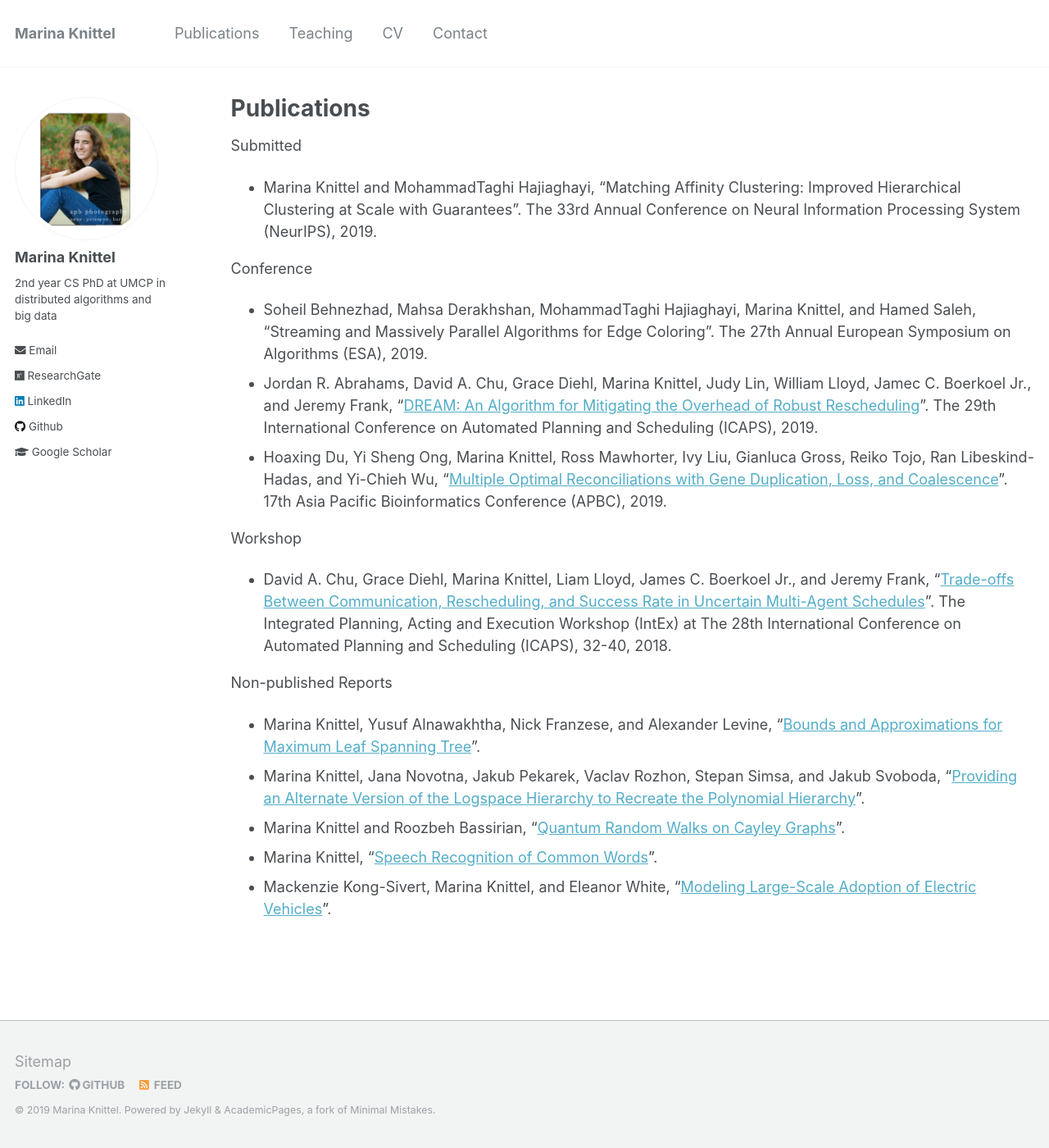
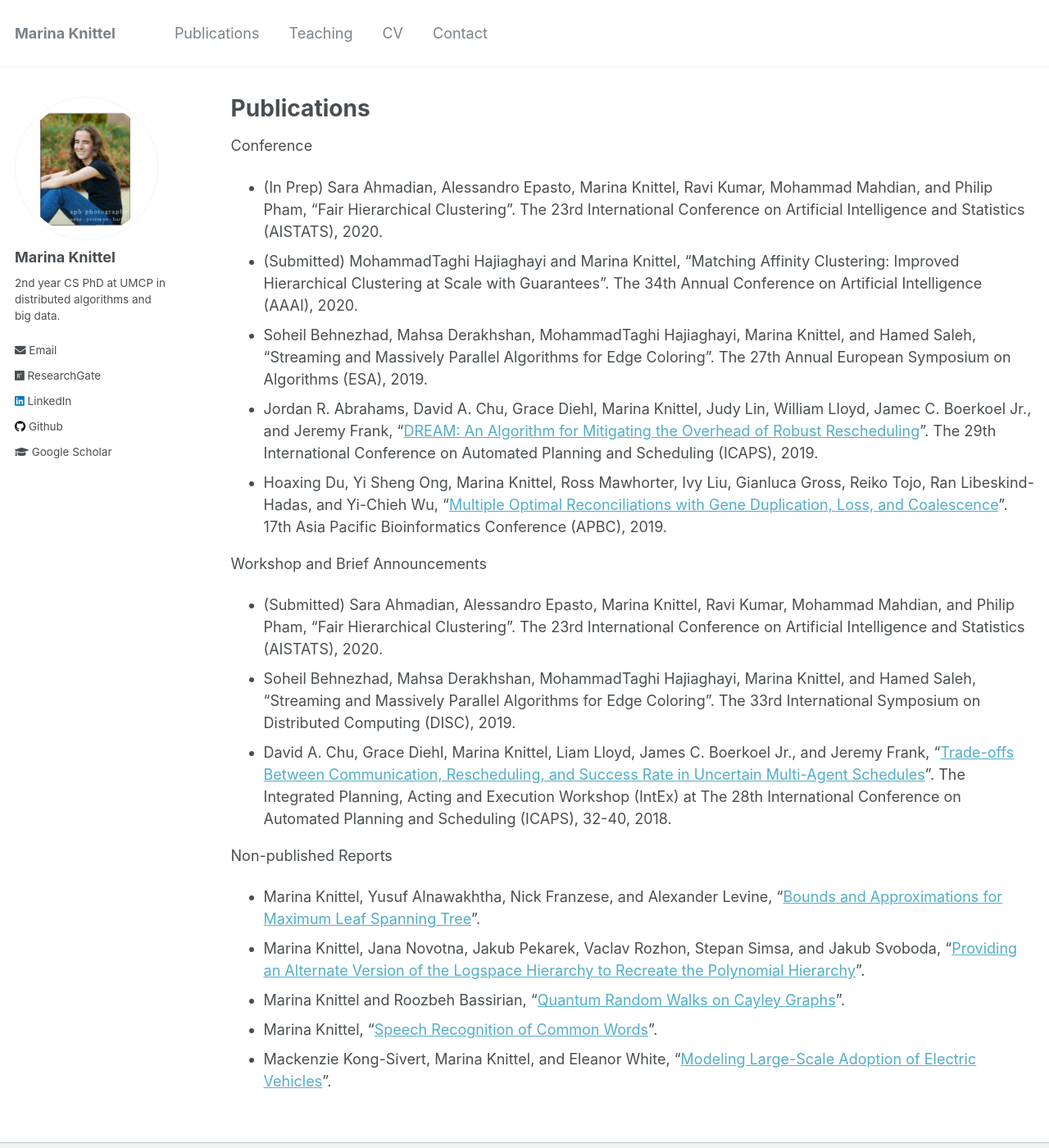
Before and after one commit to mknittel/mknittel.github.io, a Jekyll site: the page built from _pages/publications.md, in a window 1280 px wide and 1400 px high. Shown: the whole window at 82% size. Built offline with Jekyll 4.4.1, drawn with Linux system fonts in a browser that asks for light colours.

Commit message:
updated for 9/20

```diff
--- a/_config.yml
+++ b/_config.yml
@@ -82,7 +82,7 @@
 author:
   name             : "Marina Knittel"
   avatar           : "me.png"
-  bio              : "2nd year CS PhD at UMCP in distributed algorithms and big data"
+  bio              : "2nd year CS PhD at UMCP in distributed algorithms and big data."
   location         : #"Location"
   employer         :
   googlescholar    : "https://scholar.google.com/citations?view_op=list_works&hl=en&user=7EB47RUAAAAJ"
--- a/_pages/publications.md
+++ b/_pages/publications.md
@@ -5,15 +5,16 @@
 author_profile: true
 ---
 
-Submitted
-* Marina Knittel and MohammadTaghi Hajiaghayi, "Matching Affinity Clustering: Improved Hierarchical Clustering at Scale with Guarantees". The 33rd Annual Conference on Neural Information Processing System (NeurIPS), 2019.
-
 Conference
+* (In Prep) Sara Ahmadian, Alessandro Epasto, Marina Knittel, Ravi Kumar, Mohammad Mahdian, and Philip Pham, "Fair Hierarchical Clustering". The 23rd International Conference on Artificial Intelligence and Statistics (AISTATS), 2020.
+* (Submitted) MohammadTaghi Hajiaghayi and Marina Knittel, "Matching Affinity Clustering: Improved Hierarchical Clustering at Scale with Guarantees". The 34th Annual Conference on Artificial Intelligence (AAAI), 2020.
 * Soheil Behnezhad, Mahsa Derakhshan, MohammadTaghi Hajiaghayi, Marina Knittel, and Hamed Saleh, "Streaming and Massively Parallel Algorithms for Edge Coloring". The 27th Annual European Symposium on Algorithms (ESA), 2019.
 * Jordan R. Abrahams, David A. Chu, Grace Diehl, Marina Knittel, Judy Lin, William Lloyd, Jamec C. Boerkoel Jr., and Jeremy Frank, "[DREAM: An Algorithm for Mitigating the Overhead of Robust Rescheduling](https://mknittel.github.io/publications/Abrahams-et-al-ICAPS-2019)". The 29th International Conference on Automated Planning and Scheduling (ICAPS), 2019.
 * Hoaxing  Du,  Yi  Sheng  Ong,  Marina  Knittel,  Ross  Mawhorter,  Ivy  Liu,  Gianluca  Gross,  Reiko Tojo, Ran Libeskind-Hadas, and Yi-Chieh Wu, "[Multiple Optimal Reconciliations with Gene Duplication,  Loss,  and  Coalescence](https://mknittel.github.io/publications/Du-et-al-APBC-2019)". 17th Asia Pacific Bioinformatics Conference (APBC), 2019.
 
-Workshop
+Workshop and Brief Announcements
+* (Submitted) Sara Ahmadian, Alessandro Epasto, Marina Knittel, Ravi Kumar, Mohammad Mahdian, and Philip Pham, "Fair Hierarchical Clustering". The 23rd International Conference on Artificial Intelligence and Statistics (AISTATS), 2020.
+* Soheil Behnezhad, Mahsa Derakhshan, MohammadTaghi Hajiaghayi, Marina Knittel, and Hamed Saleh, "Streaming and Massively Parallel Algorithms for Edge Coloring". The 33rd International Symposium on Distributed Computing (DISC), 2019.
 * David A. Chu, Grace Diehl, Marina Knittel, Liam Lloyd, James C. Boerkoel Jr., and Jeremy Frank, "[Trade-offs Between Communication, Rescheduling, and Success Rate in Uncertain Multi-Agent Schedules](https://mknittel.github.io/publications/Chu-et-al-INTEX-2018)".  The Integrated Planning, Acting and Execution Workshop (IntEx) at The 28th International Conference on Automated Planning and Scheduling (ICAPS), 32-40, 2018.
 
 Non-published Reports
```
Also changed, not shown: _pages/about.md (+1 -1 lines).
